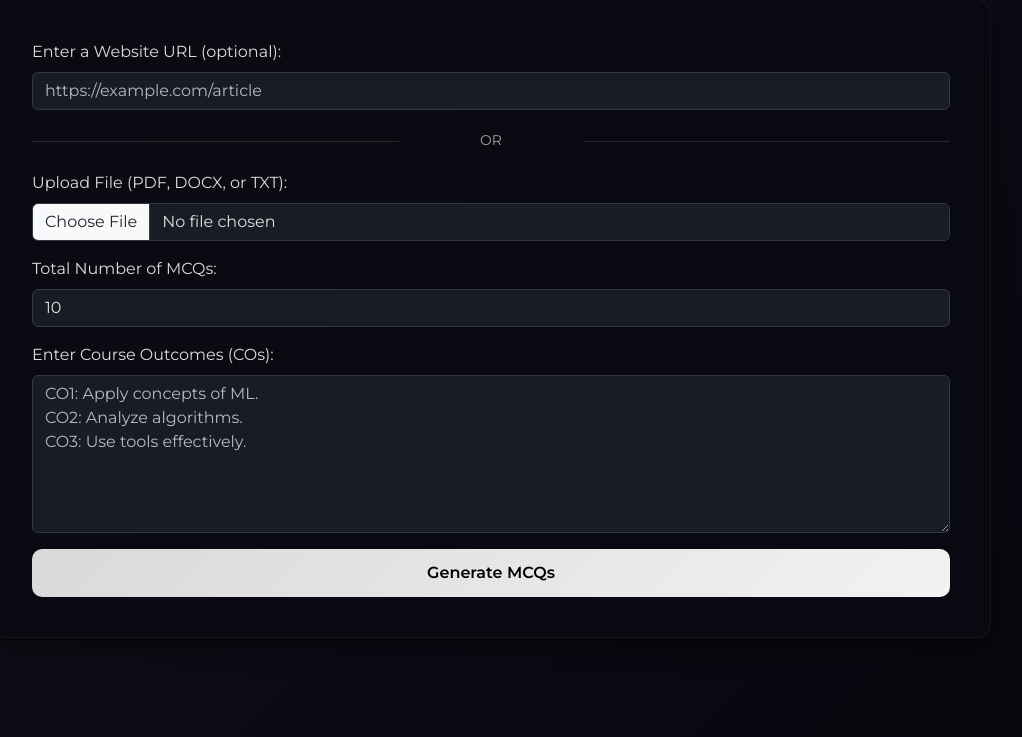
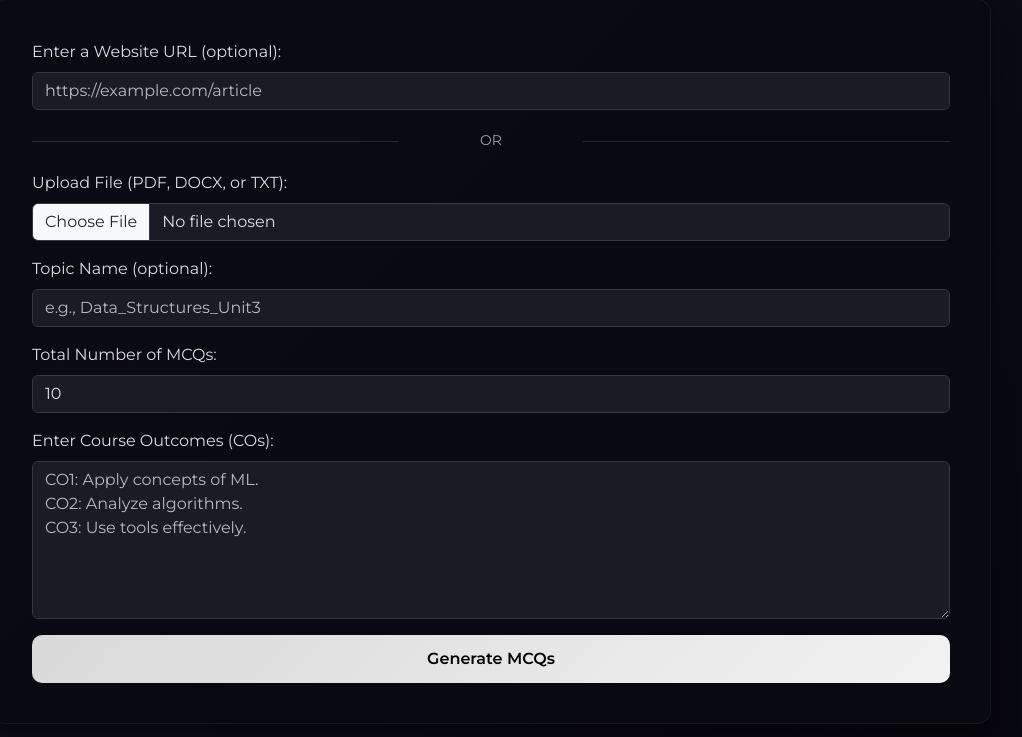
Before and after one commit to amantulsiyan/AI-Powered-Question-Paper-Generator-with-Course-Outcome-Mapping-and-Pattern-Based-Marks-Distribution, a Python web app: template frontend/templates/index.html in a window 1280 px wide. Shown: the part 111-848 px from the top of the page, without its empty margins (149-1171 px from the left). Run offline with Jinja, Linux system fonts and the light colour scheme; the template is opened without the code that fills it, so the values that code supplies are empty.

Commit message:
Add topic name field, date-based filenames, fix PDF overflow, and display answers at end

```diff
--- a/frontend/templates/index.html
+++ b/frontend/templates/index.html
@@ -125,6 +125,11 @@
         </div>
 
         <div class="mb-3">
+            <label class="form-label">Topic Name (optional):</label>
+            <input class="form-control" type="text" id="topic_name" placeholder="e.g., Data_Structures_Unit3">
+        </div>
+
+        <div class="mb-3">
             <label class="form-label">Total Number of MCQs:</label>
             <input class="form-control" type="number" id="total_questions" min="1" value="10">
         </div>
@@ -146,6 +151,7 @@
     async function submitForm() {
         const urlInput = document.getElementById("url_input").value.trim();
         const fileInput = document.getElementById("file").files[0];
+        const topicName = document.getElementById("topic_name").value.trim();
         const totalQuestions = document.getElementById("total_questions").value;
         const coList = document.getElementById("co_list").value.trim();
         const errorBox = document.getElementById("errorBox");
@@ -171,6 +177,7 @@
 
         const formData = new FormData();
         formData.append("url_input", urlInput);
+        formData.append("topic_name", topicName);
         formData.append("total_questions", totalQuestions);
         formData.append("co_list", coList);
         if (fileInput) formData.append("file", fileInput);
```
Also changed, not shown: backend/app.py (+10 -5 lines).
